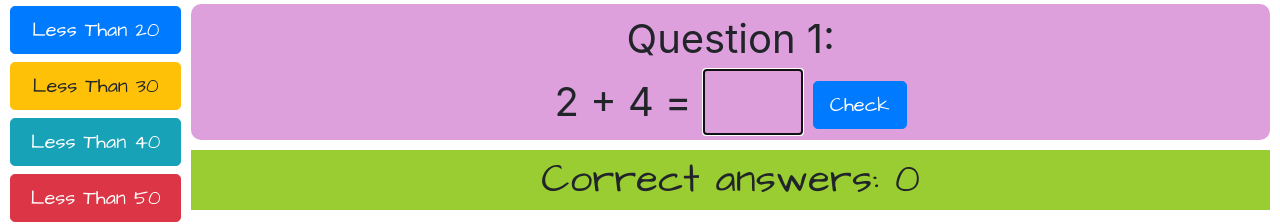
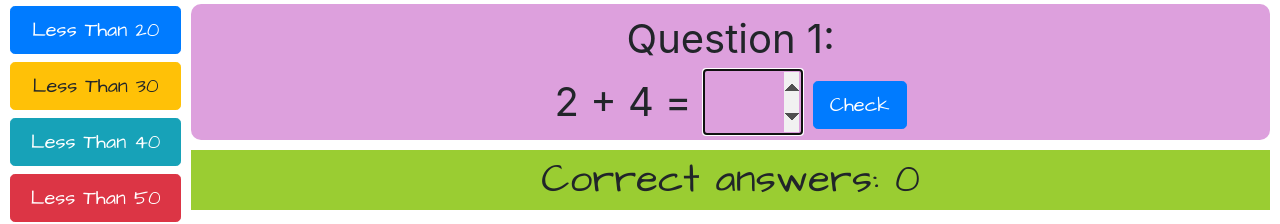
Before and after one commit to nguyenduy/helen-learn-math, a React (Create React App) app: page / in a window 1280 px wide. Both pictures are taken after a click on the button "Less Than 10". Shown: the part 251-475 px from the top of the page. Built offline with nearby package versions, Linux system fonts and the light colour scheme.

Commit message:
change input type from text to number

```diff
--- a/src/components/MainContentContainer.js
+++ b/src/components/MainContentContainer.js
@@ -104,7 +104,7 @@ class MainContentContainer extends React.Component {
                             <div className="question">
                                 <div>Question {this.state.totalCounter}:</div>
                                 <span>{this.state.num1} + {this.state.num2} = </span>
-                                <input id="userInput" onKeyPress={this.enterPressed.bind(this)} border="0" autoFocus type="text" value={this.state.userInput} onChange={this.inputOnChangeHandler.bind(this)}/>
+                                <input id="userInput" onKeyPress={this.enterPressed.bind(this)} border="0" autoFocus type="number" value={this.state.userInput} onChange={this.inputOnChangeHandler.bind(this)}/>
                                 <Button id="checkBtn" color="primary" size="lg" onClick={this.checkBtnOnClickHandler.bind(this)} >Check</Button>
                             </div>
                             <div className="correct-answer-counter">
```
